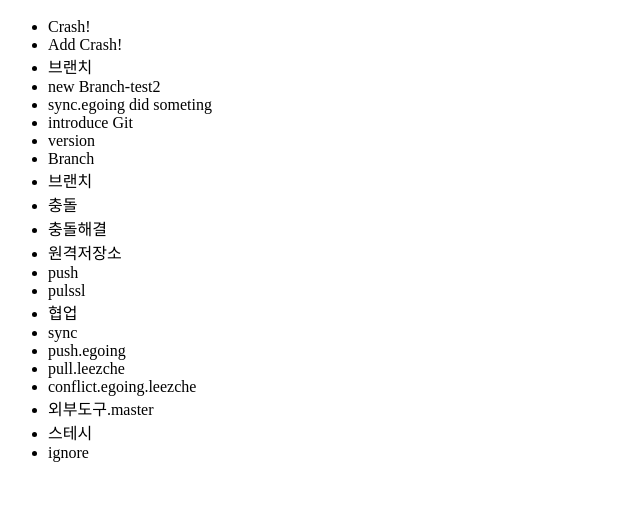
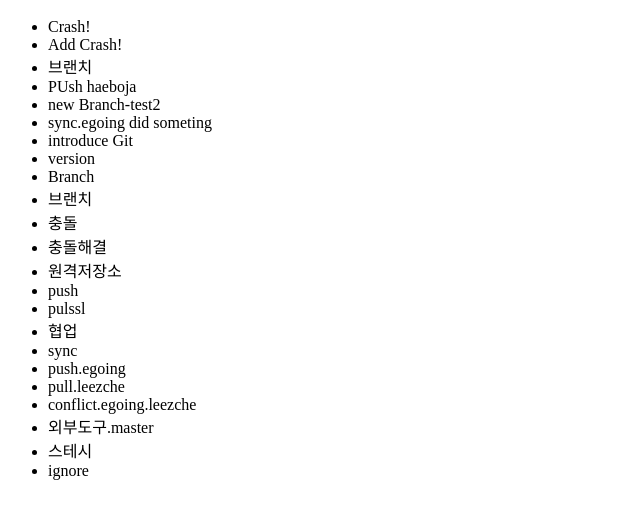
Before and after one commit to yangee/gitPrac, a plain HTML site: page index.html in a window 1280 px wide. Shown: the part 48-566 px from the top of the page, without its empty margins (0-640 px from the left). Drawn offline with Linux system fonts and the light colour scheme.

Commit message:
push haeboja
haeboja

```diff
--- a/index.html
+++ b/index.html
@@ -12,7 +12,7 @@
             <li>Crash!</li>
             <li>Add Crash!</li>
             <li>브랜치</li>
-
+            <li>PUsh haeboja</li>
             <li>new Branch-test2</li>
 
             <li>sync.egoing did someting</li>
```
